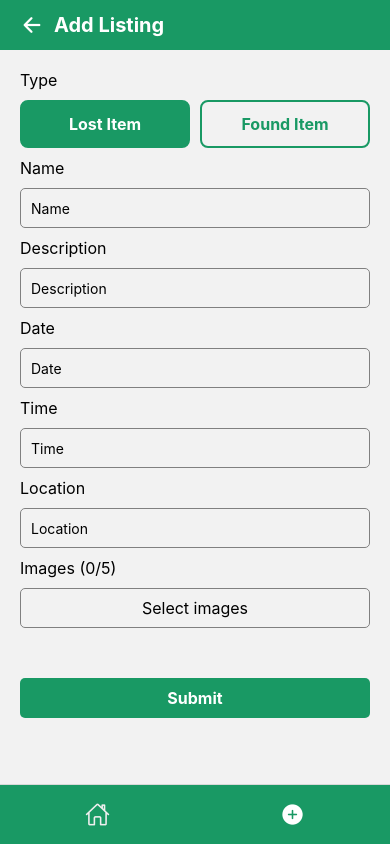
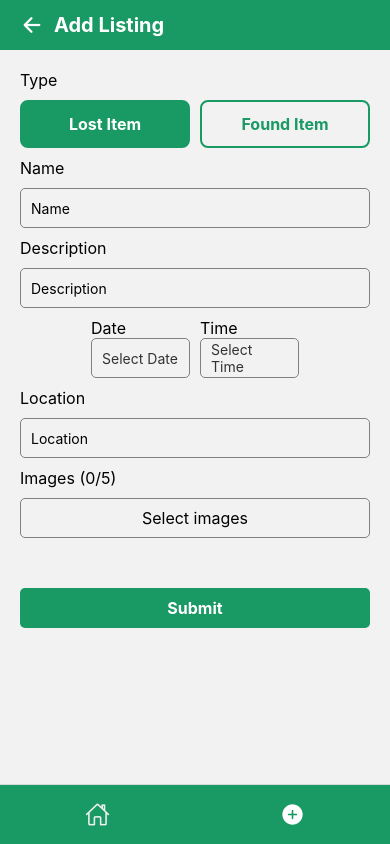
Before and after one commit to KarlSalvacion/final-project-group-4-mobapp, a React Native app: screen /AddListing in a window 390 px wide. Built offline with nearby package versions, Linux system fonts and the light colour scheme.

Commit message:
changed listing screen inputs into date picker and time picker (not optimized), changed layouts

```diff
--- a/package.json
+++ b/package.json
@@ -10,6 +10,7 @@
     "web": "expo start --web"
   },
   "dependencies": {
+    "@react-native-community/datetimepicker": "^8.3.0",
     "@react-navigation/bottom-tabs": "^6.5.11",
     "@react-navigation/native": "^6.1.9",
     "@react-navigation/stack": "^6.3.20",
@@ -30,12 +31,13 @@
     "react-native-screens": "~4.10.0",
     "react-native-svg": "15.11.2",
     "use-isomorphic-layout-effect": "^1.2.0",
-    "yup": "^1.6.1",
-    "expo-location": "~18.1.4"
+    "uuid": "^11.1.0",
+    "yup": "^1.6.1"
   },
   "devDependencies": {
     "@babel/core": "^7.25.2",
     "@types/react": "~19.0.10",
+    "@types/uuid": "^10.0.0",
     "typescript": "~5.8.3"
   },
   "private": true
--- a/src/screens/AddListingScreen.tsx
+++ b/src/screens/AddListingScreen.tsx
@@ -1,12 +1,13 @@
-import React from 'react';
-import { View, Text, TouchableOpacity, TextInput, Image, ScrollView, TouchableWithoutFeedback, Keyboard, Alert } from 'react-native';
+import React, { useState } from 'react';
+import { View, Text, TouchableOpacity, TextInput, Image, ScrollView, TouchableWithoutFeedback, Keyboard, Alert, KeyboardAvoidingView, Platform } from 'react-native';
 import { Ionicons } from '@expo/vector-icons';
 import { stylesAddListingScreen } from '../styles/StylesAddListingScreen';
 import { useNavigation } from '@react-navigation/native';
 import { StackNavigationProp } from '@react-navigation/stack';
-import { Formik } from 'formik';
+import { Formik, FormikHelpers } from 'formik';
 import * as Yup from 'yup';
 import * as ImagePicker from 'expo-image-picker';
+import DateTimePicker from '@react-native-community/datetimepicker';
 import ImagePreview from '../components/ImagePreview';
 import { validationSchema } from '../validation/ValidationSchema';
 import { useListings } from '../context/ListingContext';
@@ -30,6 +31,8 @@ type FormValues = {
 const AddListingScreen = () => {
     const navigation = useNavigation<StackNavigationProp<RootStackParamList>>();
     const { addListing } = useListings();
+    const [showDatePicker, setShowDatePicker] = useState(false);
+    const [showTimePicker, setShowTimePicker] = useState(false);
 
     const handleSubmit = (values: FormValues) => {
         addListing(values);
@@ -45,6 +48,21 @@ const AddListingScreen = () => {
                 }
             ]
         );
+    };
+
+    const formatDate = (date: Date): string => {
+        return date.toLocaleDateString('en-US', {
+            year: 'numeric',
+            month: 'long',
+            day: 'numeric'
+        });
+    };
+
+    const formatTime = (date: Date): string => {
+        return date.toLocaleTimeString('en-US', {
+            hour: '2-digit',
+            minute: '2-digit'
+        });
     };
 
     return (
@@ -66,7 +84,7 @@ const AddListingScreen = () => {
                     contentContainerStyle={{paddingBottom: 20}}
                 >
                     <View style={stylesAddListingScreen.formContainer}>
-                        <Formik
+                        <Formik<FormValues>
                             initialValues={{
                                 listingType: 'lost' as ListingType,
                                 name: '',
@@ -77,7 +95,7 @@ const AddListingScreen = () => {
                                 images: [],
                             }}
                             validationSchema={validationSchema}
-                            onSubmit={(values, { resetForm }) => {
+                            onSubmit={(values: FormValues, { resetForm }: FormikHelpers<FormValues>) => {
                                 handleSubmit(values);
                                 resetForm({
                                     values: {
@@ -116,8 +134,12 @@ const AddListingScreen = () => {
                                 };
 
                                 return (
+                                    <KeyboardAvoidingView
+                                        style={stylesAddListingScreen.mainContainer}
+                                        behavior={Platform.OS === 'ios' ? 'padding' : 'height'}
+                                        keyboardVerticalOffset={Platform.OS === 'ios'? 80 : 0}
+                                    >
                                         <TouchableWithoutFeedback onPress={Keyboard.dismiss}>
-
                                             <View style={stylesAddListingScreen.form}>
                                                 <View style={stylesAddListingScreen.formRow}>
                                                     <Text style={stylesAddListingScreen.label}>Type</Text>
@@ -160,6 +182,7 @@ const AddListingScreen = () => {
                                                         </TouchableOpacity>
                                                     </View>
                                                 </View>
+
                                                 <View style={stylesAddListingScreen.formRow}>
                                                     <Text style={stylesAddListingScreen.label}>Name</Text>
                                                     <TextInput
@@ -180,25 +203,56 @@ const AddListingScreen = () => {
                                                         onBlur={handleBlur('description')}
                                                     />
                                                 </View>
-                                                <View style={stylesAddListingScreen.formRow}>
+                                                <View style={stylesAddListingScreen.formRow2}>
+                                                    <View style={stylesAddListingScreen.dateContainer}>
                                                         <Text style={stylesAddListingScreen.label}>Date</Text>
-                                                    <TextInput
+                                                        <TouchableOpacity
                                                             style={stylesAddListingScreen.input}
-                                                        placeholder="Date"
-                                                        value={values.date}
-                                                        onChangeText={handleChange('date')}
-                                                        onBlur={handleBlur('date')}
+                                                            onPress={() => setShowDatePicker(true)}
+                                                        >
+                                                            <Text style={stylesAddListingScreen.inputText}>
+                                                                {values.date || 'Select Date'}
+                                                            </Text>
+                                                        </TouchableOpacity>
+                                                        {showDatePicker && (
+                                                            <DateTimePicker
+                                                                value={values.date ? new Date(values.date) : new Date()}
+                                                                mode="date"
+                                                                display={Platform.OS === 'ios' ? 'spinner' : 'default'}
+                                                                onChange={(event, selectedDate) => {
+                                                                    setShowDatePicker(false);
+                                                                    if (selectedDate && event.type !== 'dismissed') {
+                                                                        setFieldValue('date', formatDate(selectedDate));
+                                                                    }
+                                                                }}
                                                             />
+                                                        )}
                                                     </View>
-                                                <View style={stylesAddListingScreen.formRow}>
+
+                                                    <View style={stylesAddListingScreen.timeContainer}>
                                                         <Text style={stylesAddListingScreen.label}>Time</Text>
-                                                    <TextInput
+                                                        <TouchableOpacity
                                                             style={stylesAddListingScreen.input}
-                                                        placeholder="Time"
-                                                        value={values.time}
-                                                        onChangeText={handleChange('time')}
-                                                        onBlur={handleBlur('time')}
+                                                            onPress={() => setShowTimePicker(true)}
+                                                        >
+                                                            <Text style={stylesAddListingScreen.inputText}>
+                                                                {values.time || 'Select Time'}
+                                                            </Text>
+                                                        </TouchableOpacity>
+                                                        {showTimePicker && (
+                                                            <DateTimePicker
+                                                                value={values.time ? new Date(`1970-01-01T${values.time}`) : new Date()}
+                                                                mode="time"
+                                                                display={Platform.OS === 'ios' ? 'spinner' : 'default'}
+                                                                onChange={(event, selectedDate) => {
+                                                                    setShowTimePicker(false);
+                                                                    if (selectedDate && event.type !== 'dismissed') {
+                                                                        setFieldValue('time', formatTime(selectedDate));
+                                                                    }
+                                                                }}
                                                             />
+                                                        )}
+                                                    </View>
                                                 </View>
                                                 <View style={stylesAddListingScreen.formRow}>
                                                     <Text style={stylesAddListingScreen.label}>Location</Text>
@@ -226,7 +280,7 @@ const AddListingScreen = () => {
                                                         showsHorizontalScrollIndicator={false}
                                                         style={stylesAddListingScreen.imageScrollView}
                                                     >
-                                                        {values.images.map((image, index) => (
+                                                        {values.images.map((image: string, index: number) => (
                                                             <ImagePreview
                                                                 key={index}
                                                                 image={image}
@@ -256,12 +310,12 @@ const AddListingScreen = () => {
                                                 </TouchableOpacity>
                                             </View>
                                         </TouchableWithoutFeedback>
+                                    </KeyboardAvoidingView>
                                 );
                             }}
                         </Formik>
                     </View>
                 </ScrollView>
-
             </View>
         </View>
     );
--- a/src/styles/StylesAddListingScreen.ts
+++ b/src/styles/StylesAddListingScreen.ts
@@ -3,6 +3,7 @@ import { StyleSheet } from "react-native";
 export const stylesAddListingScreen = StyleSheet.create({
     mainContainer: {
         flex: 1,
+        width: '100%',
     },
     headerContainer: {
         height: 50,
@@ -31,7 +32,7 @@ export const stylesAddListingScreen = StyleSheet.create({
         flex: 1,
         width: '100%',
         alignItems: 'center',
-        paddingTop: 0,
+
     },
 
     scrollContainer: {
@@ -39,7 +40,6 @@ export const stylesAddListingScreen = StyleSheet.create({
         flex: 1,
         width: '100%',
         paddingHorizontal: 20,
-        paddingVertical: 20,
     },
 
     formContainer: {
@@ -63,6 +63,19 @@ export const stylesAddListingScreen = StyleSheet.create({
         gap: 10,
     },
 
+    formRow2: {
+        flexDirection: 'row',
+        gap: 10,
+    },
+
+    dateContainer: {
+        flex: 1,
+    },
+
+    timeContainer: {
+        flex: 1,
+    },
+
     label: {
         fontSize: 16,
         fontWeight: 400,
@@ -75,6 +88,12 @@ export const stylesAddListingScreen = StyleSheet.create({
         borderColor: 'gray',
         borderRadius: 5,
         paddingHorizontal: 10,
+        justifyContent: 'center',
+    },
+
+    inputText: {
+        fontSize: 14,
+        color: '#333',
     },
 
     imageInput: {
```
Also changed, not shown: src/screens/account-control/SignInScreen.tsx (added), src/screens/account-control/SignUpScreen.tsx (added), 1 other file (tests, documents, lock files or other folders). Lines whose indentation alone changed are shown as unchanged.
